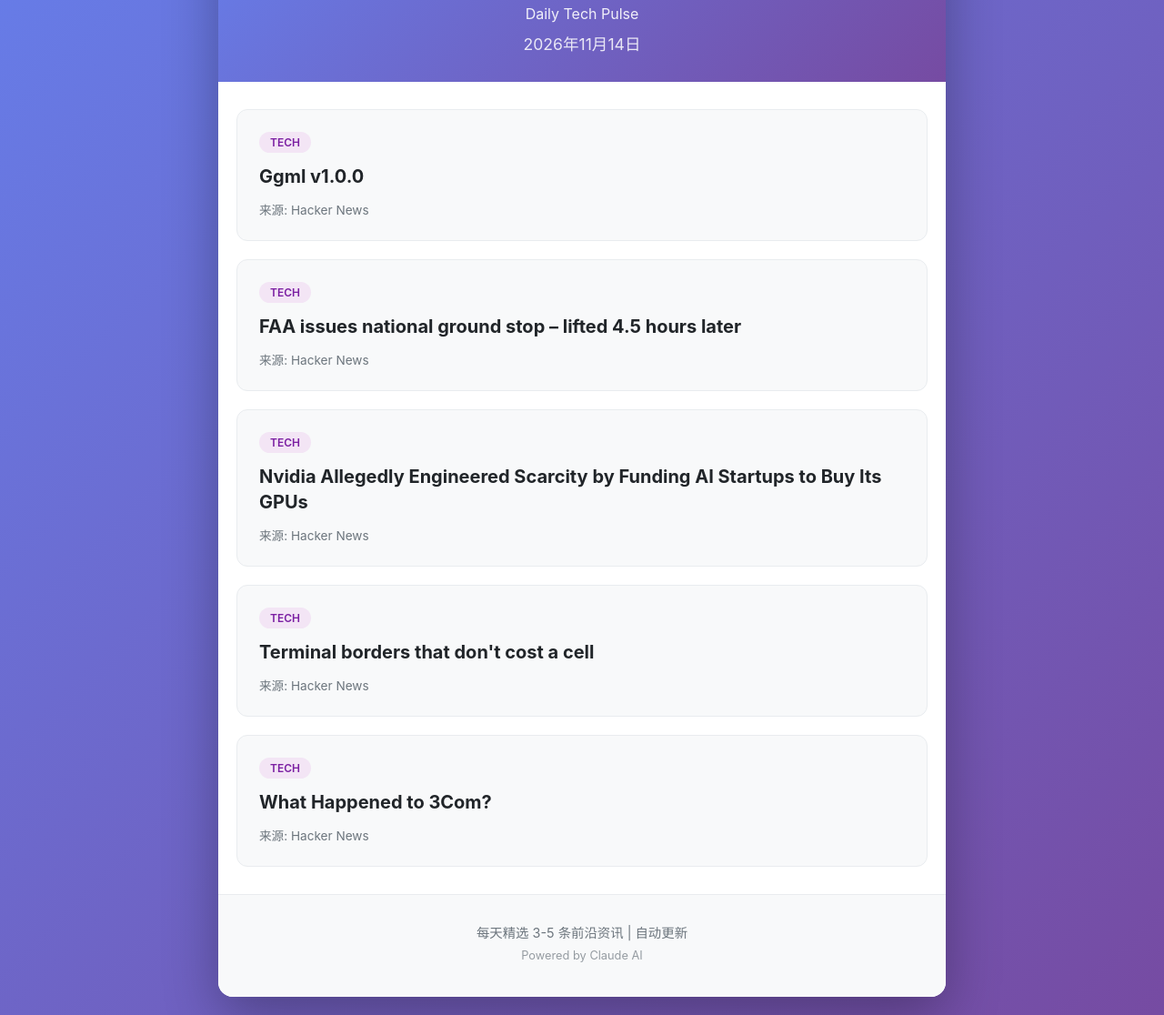
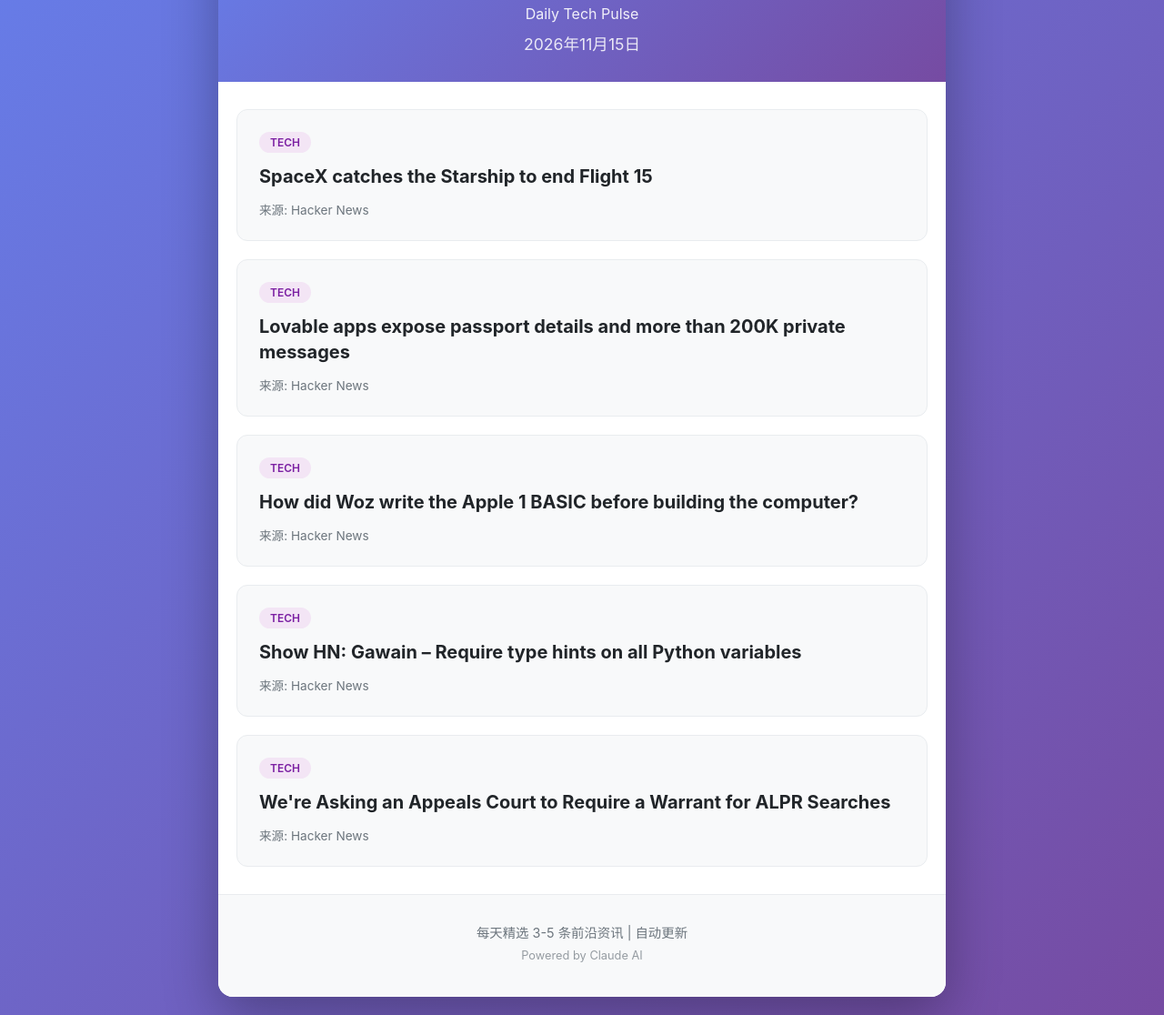
Before and after one commit to guixin1/daily-tech-pulse, a plain HTML site: page index.html in a window 1280 px wide. Shown: the part 121-1237 px from the top of the page at 91% size. Drawn offline with Linux system fonts and the light colour scheme.

Commit message:
Update daily news - 2026-11-15

```diff
--- a/index.html
+++ b/index.html
@@ -11,7 +11,7 @@
         <header>
             <h1>每日前沿</h1>
             <p class="subtitle">Daily Tech Pulse</p>
-            <p class="date">2026年11月14日</p>
+            <p class="date">2026年11月15日</p>
         </header>
 
         <main>
@@ -19,7 +19,7 @@
 
                 <article class="news-item">
                     <span class="source-tag tech">tech</span>
-                    <h2><a href="https://github.com/ggml-org/ggml/releases/tag/v1.0.0" target="_blank" rel="noopener">Ggml v1.0.0</a></h2>
+                    <h2><a href="https://www.spacex.com/launches/starship-flight-15" target="_blank" rel="noopener">SpaceX catches the Starship to end Flight 15</a></h2>
                     <p class="summary"></p>
                     <div class="meta">
                         <span class="source">来源: Hacker News</span>
@@ -28,7 +28,7 @@
 
                 <article class="news-item">
                     <span class="source-tag tech">tech</span>
-                    <h2><a href="https://www.nbcnews.com/news/us-news/faa-orders-nationwide-ground-stop-departing-flights-reasons-safety-rcna609247" target="_blank" rel="noopener">FAA issues national ground stop – lifted 4.5 hours later</a></h2>
+                    <h2><a href="https://www.crissyfield.de/research/lovable-en/" target="_blank" rel="noopener">Lovable apps expose passport details and more than 200K private messages</a></h2>
                     <p class="summary"></p>
                     <div class="meta">
                         <span class="source">来源: Hacker News</span>
@@ -37,7 +37,7 @@
 
                 <article class="news-item">
                     <span class="source-tag tech">tech</span>
-                    <h2><a href="https://www.techpowerup.com/354814/nvidia-allegedly-engineered-scarcity-by-funding-ai-startups-to-buy-its-gpus" target="_blank" rel="noopener">Nvidia Allegedly Engineered Scarcity by Funding AI Startups to Buy Its GPUs</a></h2>
+                    <h2><a href="https://retrocomputing.stackexchange.com/questions/17957" target="_blank" rel="noopener">How did Woz write the Apple 1 BASIC before building the computer?</a></h2>
                     <p class="summary"></p>
                     <div class="meta">
                         <span class="source">来源: Hacker News</span>
@@ -46,7 +46,7 @@
 
                 <article class="news-item">
                     <span class="source-tag tech">tech</span>
-                    <h2><a href="https://www.joshka.net/cell-borders/" target="_blank" rel="noopener">Terminal borders that don't cost a cell</a></h2>
+                    <h2><a href="https://github.com/matheuzgomes/gawain" target="_blank" rel="noopener">Show HN: Gawain – Require type hints on all Python variables</a></h2>
                     <p class="summary"></p>
                     <div class="meta">
                         <span class="source">来源: Hacker News</span>
@@ -55,7 +55,7 @@
 
                 <article class="news-item">
                     <span class="source-tag tech">tech</span>
-                    <h2><a href="https://dfarq.homeip.net/what-happened-to-3com/" target="_blank" rel="noopener">What Happened to 3Com?</a></h2>
+                    <h2><a href="https://www.eff.org/deeplinks/2026/11/were-asking-appeals-court-require-warrant-alpr-searches" target="_blank" rel="noopener">We're Asking an Appeals Court to Require a Warrant for ALPR Searches</a></h2>
                     <p class="summary"></p>
                     <div class="meta">
                         <span class="source">来源: Hacker News</span>
```
